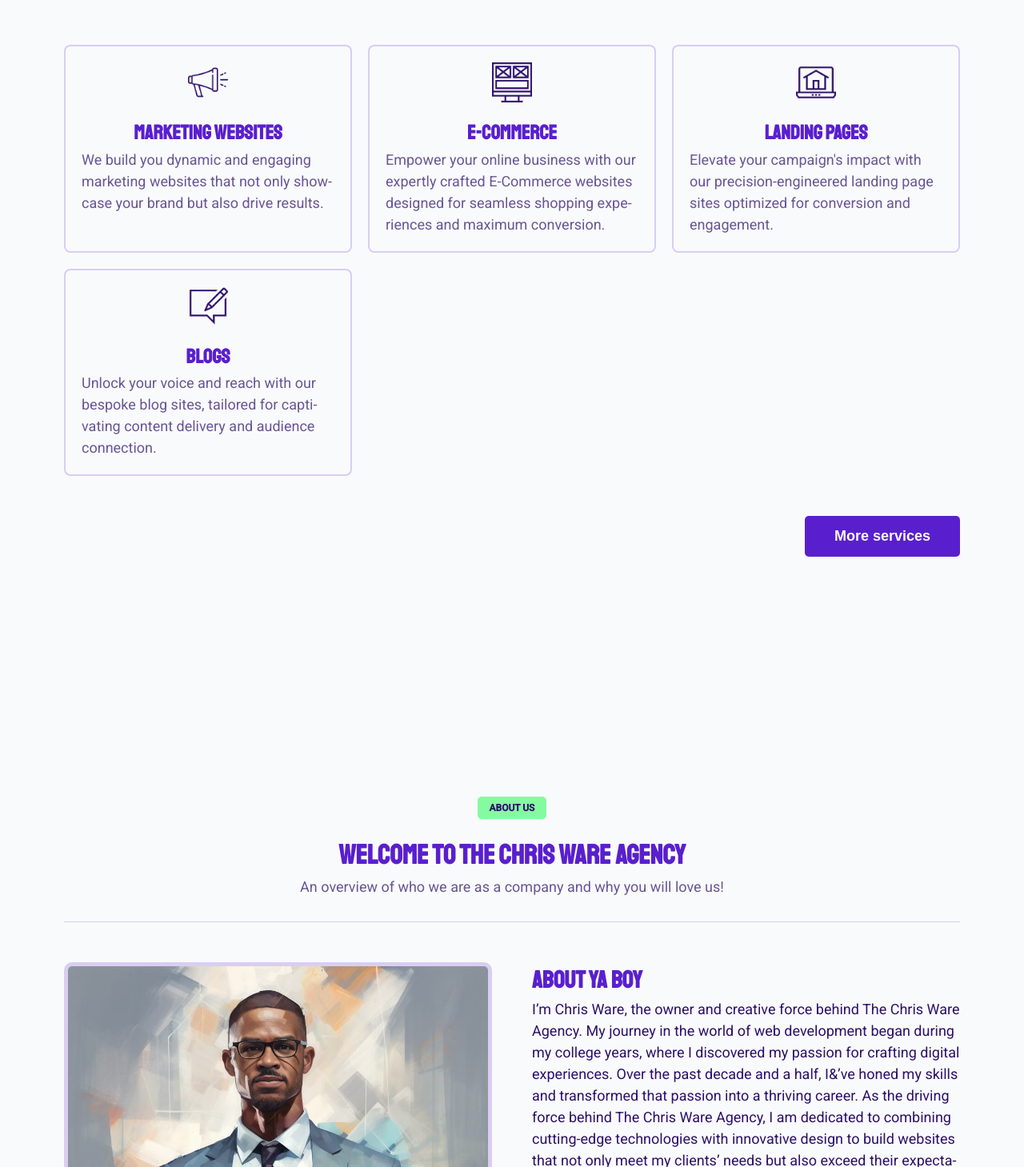
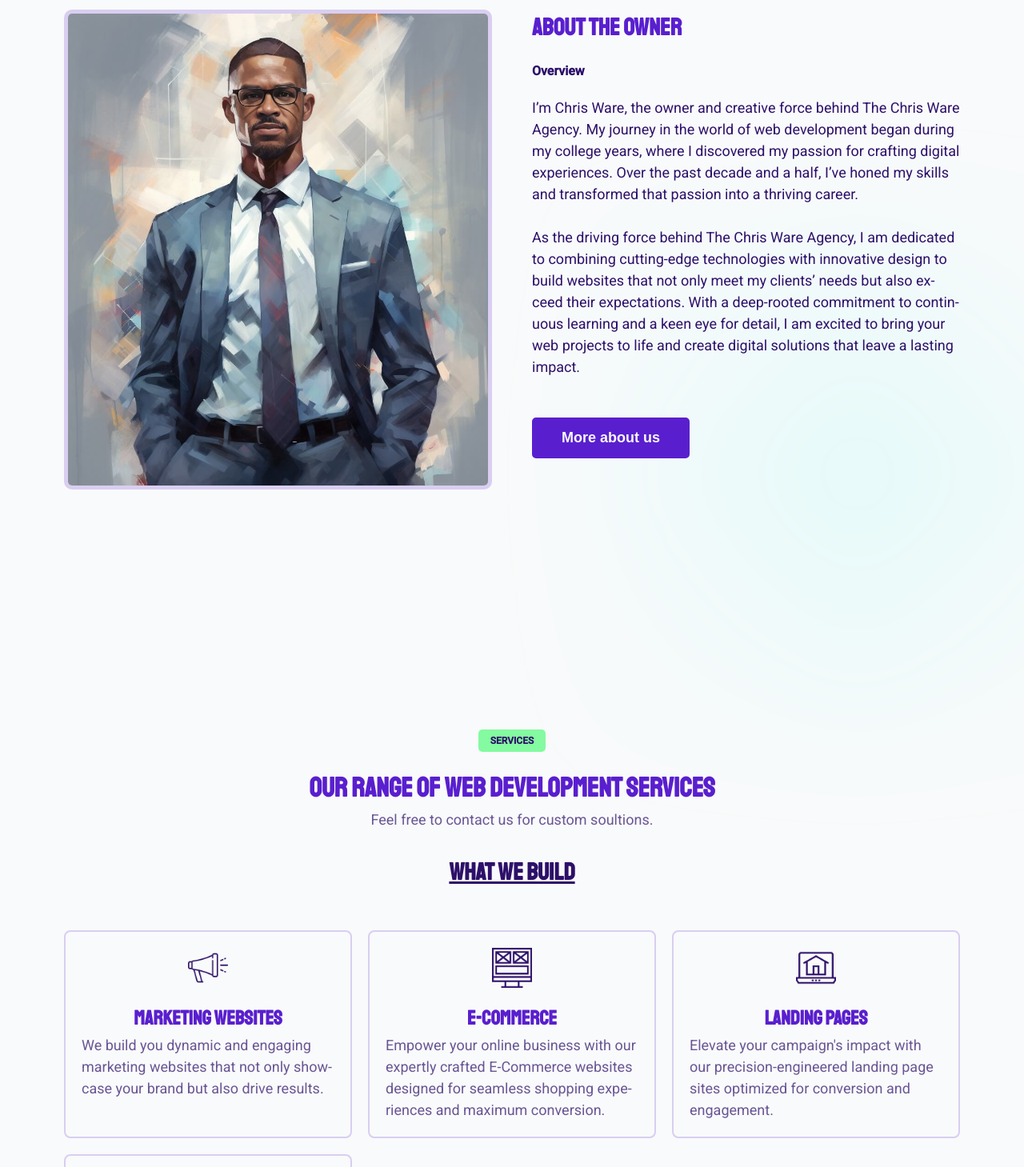
Before and after one commit to ChristianWare/chris-ware-agency, a Next.js app: page / in a window 1280 px wide. Shown: the part 1191-2650 px from the top of the page at 80% size. Built offline with nearby package versions, Linux system fonts and the light colour scheme.

Commit message:
About Updates

```diff
--- a/src/app/components/About/About.module.css
+++ b/src/app/components/About/About.module.css
@@ -35,3 +35,58 @@
   border-radius: 10px;
   border: 5px solid rgba(89, 31, 206, 0.2);
 }
+
+.overview {
+  font-family: var(--roboto);
+  font-weight: 700;
+  color: var(--text);
+  margin: 2rem 0rem;
+}
+
+.right {
+  position: relative;
+}
+
+.right::before {
+  content: "";
+  top: 90%;
+  right: 10%;
+  position: absolute;
+  filter: blur(15rem);
+  transform: translateZ(0);
+  border-radius: 50%;
+  width: 150px;
+  height: 150px;
+  background-color: var(--secondary);
+  z-index: -1;
+}
+
+.btnContainer {
+  margin-top: 5rem;
+}
+
+@media screen and (max-width: 820px) {
+  .content {
+    padding: 1rem;
+  }
+
+  .top {
+    padding-bottom: 2rem;
+  }
+
+  .bottom {
+    flex-direction: column;
+    margin-top: 3rem;
+  }
+
+  .imgContainer {
+    width: 90vw;
+    height: 675px;
+  }
+}
+
+@media screen and (max-width: 568px) {
+  .imgContainer {
+    height: 450px;
+  }
+}
--- a/src/app/components/About/About.tsx
+++ b/src/app/components/About/About.tsx
@@ -2,6 +2,7 @@ import SectionHeading from "../SectionHeading/SectionHeading";
 import styles from "./About.module.css";
 import Image from "next/image";
 import Chris from "../../../../public/images/chrisware.jpg";
+import Button from "../Button/Button";
 
 const About = () => {
   return (
@@ -27,21 +28,28 @@ const About = () => {
             </div>
           </div>
           <div className={styles.right}>
-            <h3>About ya Boy</h3>
+            <h3>About The Owner</h3>
+            <div className={styles.overview}>Overview</div>
             <p>
               I&rsquo;m Chris Ware, the owner and creative force behind The
               Chris Ware Agency. My journey in the world of web development
               began during my college years, where I discovered my passion for
               crafting digital experiences. Over the past decade and a half,
-              I&&rsquo;ve honed my skills and transformed that passion into a
-              thriving career. As the driving force behind The Chris Ware
-              Agency, I am dedicated to combining cutting-edge technologies with
-              innovative design to build websites that not only meet my
-              clients&rsquo; needs but also exceed their expectations. With a
-              deep-rooted commitment to continuous learning and a keen eye for
-              detail, I am excited to bring your web projects to life and create
-              digital solutions that leave a lasting impact.
+              I&rsquo;ve honed my skills and transformed that passion into a
+              thriving career.
+              <br />
+              <br />
+              As the driving force behind The Chris Ware Agency, I am dedicated
+              to combining cutting-edge technologies with innovative design to
+              build websites that not only meet my clients&rsquo; needs but also
+              exceed their expectations. With a deep-rooted commitment to
+              continuous learning and a keen eye for detail, I am excited to
+              bring your web projects to life and create digital solutions that
+              leave a lasting impact.
             </p>
+            <div className={styles.btnContainer}>
+              <Button href='/about' text='More about us' btnType='primary' />
+            </div>
           </div>
         </div>
       </div>
--- a/src/app/components/Button/Button.module.css
+++ b/src/app/components/Button/Button.module.css
@@ -17,7 +17,7 @@
 .primary {
   color: var(--neutral);
   background-color: var(--primary);
-  border: 2px solid transparent;
+  border: 2px solid var(--primary);
 }
 
 .primary:hover {
--- a/src/app/components/Nav/Nav.tsx
+++ b/src/app/components/Nav/Nav.tsx
@@ -41,7 +41,7 @@ const Nav = () => {
       <nav className={styles.navbar}>
         <div className={styles.logo}>
           <Link href='/' className={styles.logo}>
-            Chris Ware
+            CW . Agency
           </Link>
         </div>
         <div className={styles.menuItemsGroup}>
--- a/src/app/components/SectionHeading/SectionHeading.module.css
+++ b/src/app/components/SectionHeading/SectionHeading.module.css
@@ -12,6 +12,7 @@
 
 .copy {
   opacity: 0.7;
+  text-align: center;
 }
 
 @media screen and (max-width: 568px) {
--- a/src/app/components/Services/Services.module.css
+++ b/src/app/components/Services/Services.module.css
@@ -1,5 +1,6 @@
 .container {
   margin-bottom: 20rem;
+  padding-bottom: 5rem;
 }
 
 .content {
--- a/src/app/page.tsx
+++ b/src/app/page.tsx
@@ -7,8 +7,8 @@ export default function Home() {
   return (
     <main>
       <Hero />
+      <About />
       <Services />
-      <About />
     </main>
   )
 }
```
